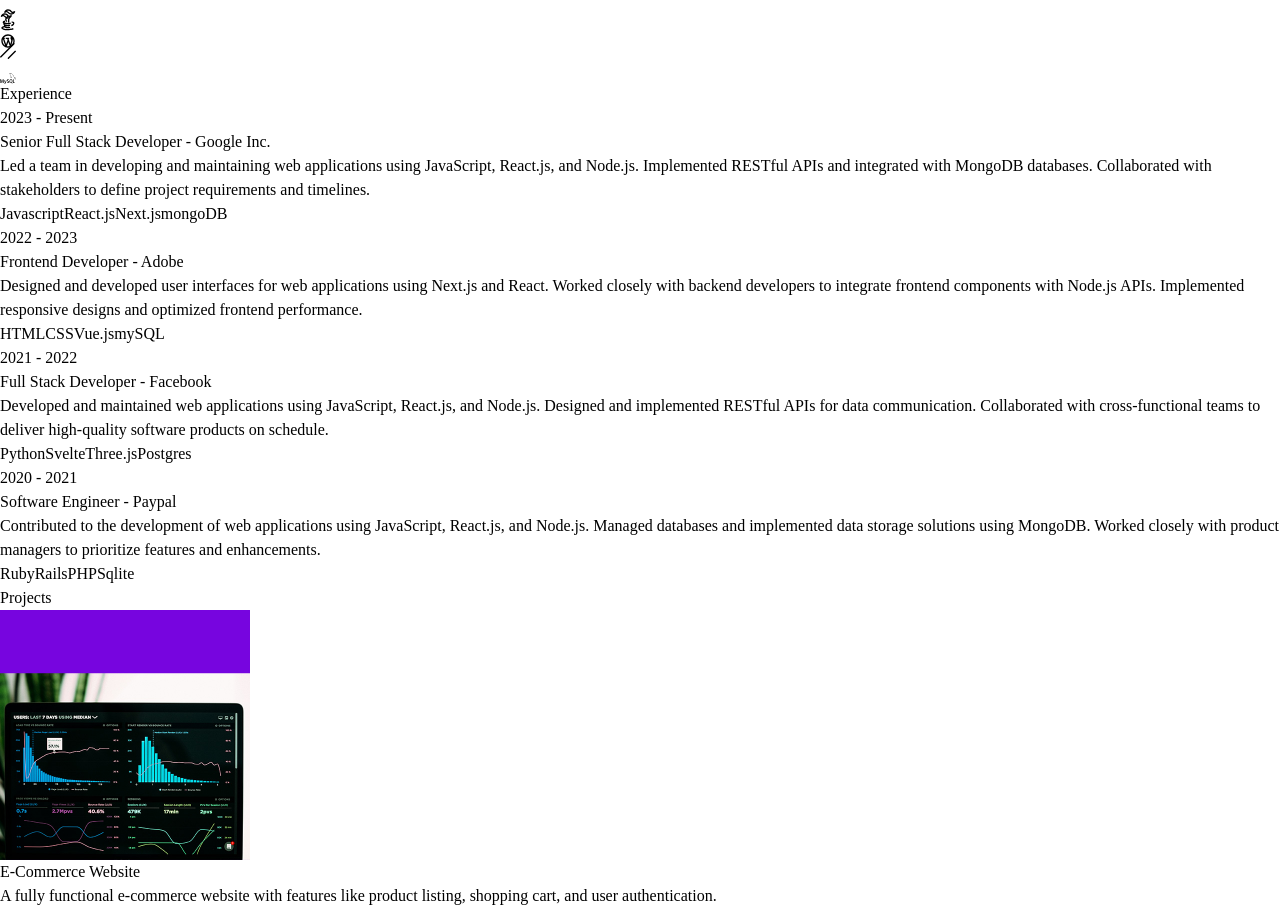
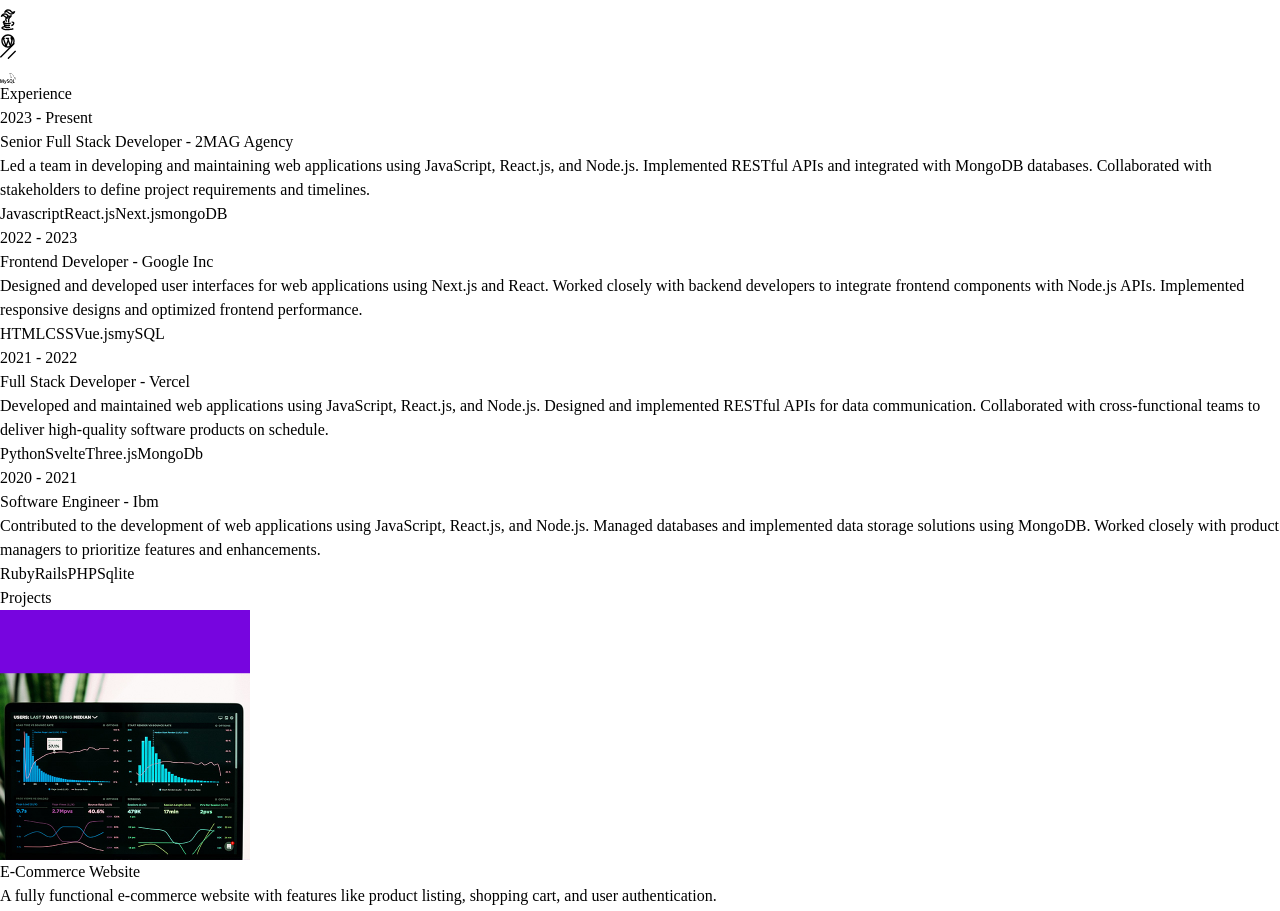
Before and after one commit to Derkaoui05/project1, a React (Vite) app: page / in a window 1280 px wide. Shown: the part 1520-2431 px from the top of the page. Built offline with nearby package versions, Linux system fonts and the light colour scheme; a web font is replaced by a local one.

Commit message:
finaalll

```diff
--- a/src/constants/index.js
+++ b/src/constants/index.js
@@ -20,28 +20,28 @@ export const EXPERIENCES = [
   {
     year: "2023 - Present",
     role: "Senior Full Stack Developer",
-    company: "Google Inc.",
+    company: "2MAG Agency",
     description: `Led a team in developing and maintaining web applications using JavaScript, React.js, and Node.js. Implemented RESTful APIs and integrated with MongoDB databases. Collaborated with stakeholders to define project requirements and timelines.`,
     technologies: ["Javascript", "React.js", "Next.js", "mongoDB"],
   },
   {
     year: "2022 - 2023",
     role: "Frontend Developer",
-    company: "Adobe",
+    company: "Google Inc",
     description: `Designed and developed user interfaces for web applications using Next.js and React. Worked closely with backend developers to integrate frontend components with Node.js APIs. Implemented responsive designs and optimized frontend performance.`,
     technologies: ["HTML", "CSS", "Vue.js", "mySQL"],
   },
   {
     year: "2021 - 2022",
     role: "Full Stack Developer",
-    company: "Facebook",
+    company: "Vercel",
     description: `Developed and maintained web applications using JavaScript, React.js, and Node.js. Designed and implemented RESTful APIs for data communication. Collaborated with cross-functional teams to deliver high-quality software products on schedule.`,
-    technologies: ["Python", "Svelte", "Three.js", "Postgres"],
+    technologies: ["Python", "Svelte", "Three.js", "MongoDb"],
   },
   {
     year: "2020 - 2021",
     role: "Software Engineer",
-    company: "Paypal",
+    company: "Ibm",
     description: `Contributed to the development of web applications using JavaScript, React.js, and Node.js. Managed databases and implemented data storage solutions using MongoDB. Worked closely with product managers to prioritize features and enhancements.`,
     technologies: ["Ruby", "Rails", "PHP", "Sqlite"],
   },
@@ -53,7 +53,7 @@ export const PROJECTS = [
     image: project1,
     description:
       "A fully functional e-commerce website with features like product listing, shopping cart, and user authentication.",
-    technologies: ["HTML", "CSS", "React", "Node.js", "MongoDB"],
+    technologies: ["HTML", "CSS", "React", "MySql"],
   },
   {
     title: "Task Management App",
@@ -74,7 +74,7 @@ export const PROJECTS = [
     image: project4,
     description:
       "A platform for creating and publishing blog posts, with features like rich text editing, commenting, and user profiles.",
-    technologies: ["HTML", "CSS", "Vue.js", "Express", "mySQL"],
+    technologies: ["HTML", "CSS", "React", "mySQL"],
   },
 ];
 
```
